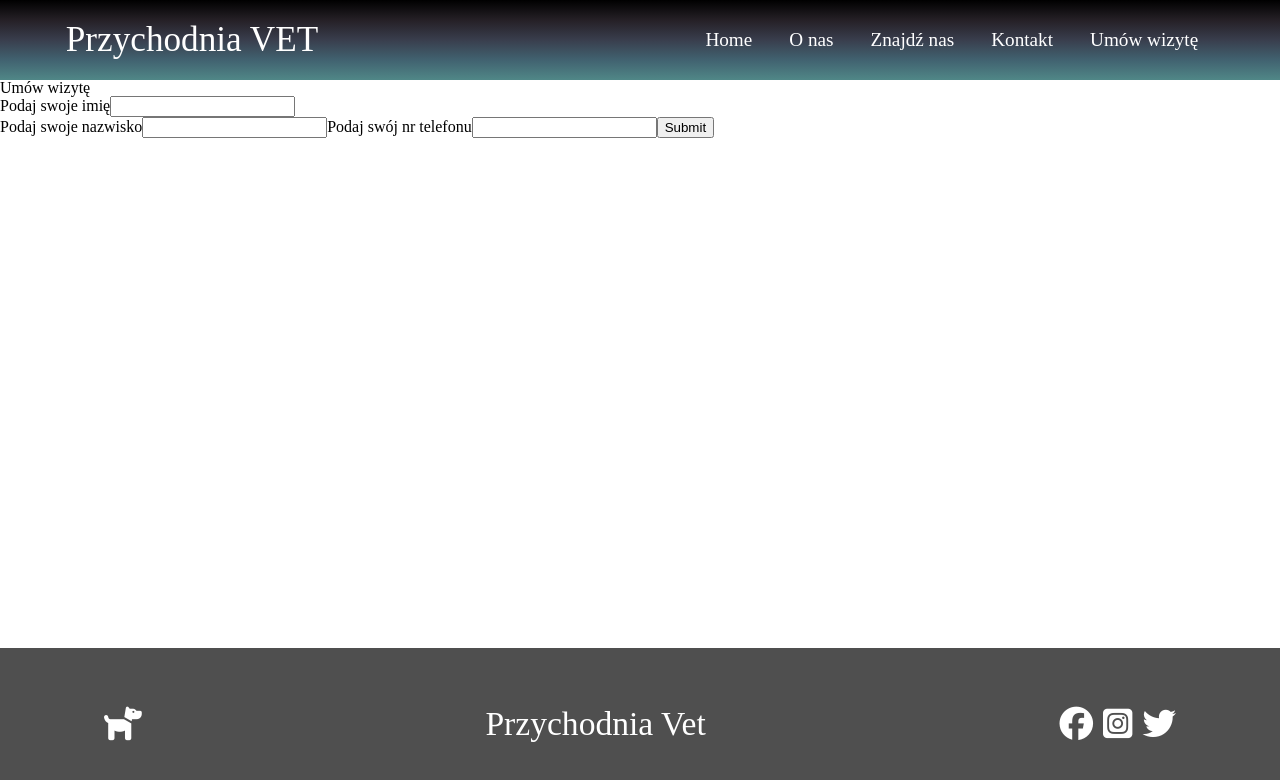
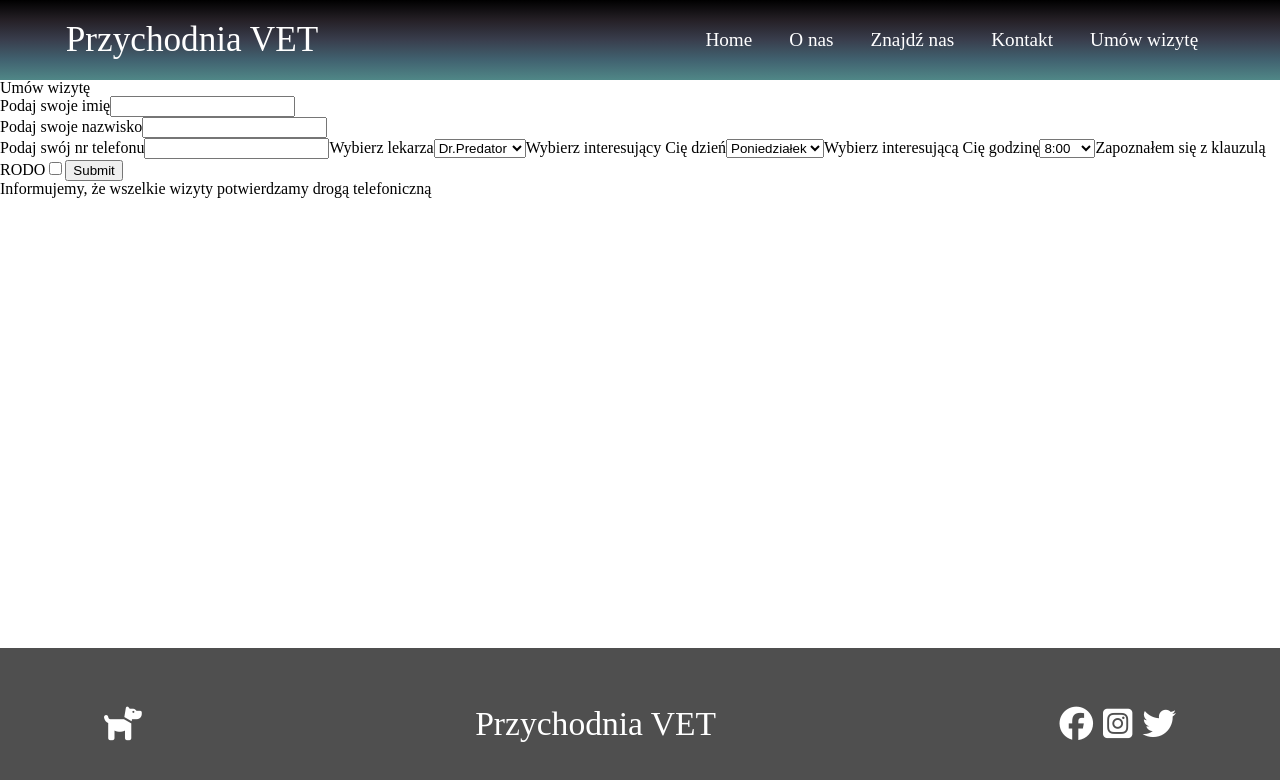
Before and after one commit to Kadavi95/Projektzal, a React (Create React App) app in the folder projekt-zal/: page /appointment in a window 1280 px wide. Shown: the top 780 px of the page. Built offline with nearby package versions, Linux system fonts and the light colour scheme.

Commit message:
Added form to appointment

```diff
--- a/projekt-zal/src/App.js
+++ b/projekt-zal/src/App.js
@@ -10,7 +10,7 @@ import Home from './components/pages/Home';
 
 import Appoint from './components/pages/appointment';
 import findUs from './components/pages/findUs';
-import contactUs from './components/pages/contactUs';
+import ContactUs from './components/pages/contactUs';
 import aboutUs from './components/pages/aboutUs';
 
 function App() {
@@ -21,7 +21,7 @@ function App() {
         <Route path='/' exact component={Home} />
         <Route path='/appointment' component={Appoint} />
         <Route path='/findUs' component={findUs} />
-        <Route path='/contactUs' component={contactUs} />
+        <Route path='/contactUs' component={ContactUs} />
         <Route path='/aboutUs' component={aboutUs} />
       </Switch>
       <Footer/>
--- a/projekt-zal/src/components/Footer.js
+++ b/projekt-zal/src/components/Footer.js
@@ -6,7 +6,7 @@ function Footer() {
         <>
             <div className='footer'>
                 <i className='fas fa-dog'> </i>
-                <p className='footer_text'>Przychodnia Vet</p>
+                <p className='footer_text'>Przychodnia VET</p>
                 <ul className='footer_container_ico'>
                     <li key='1'><a href='www.google.pl' className='fab fa-facebook' target='_blank'> </a></li>
                     <li key='2'><a href='www.google.pl' className='fab fa-instagram-square'target='_blank'> </a></li>
--- a/projekt-zal/src/components/pages/ContactUS.js
+++ b/projekt-zal/src/components/pages/ContactUS.js
@@ -1,6 +1,38 @@
 import React from 'react';
 import '../../App.css';
+import {useForm} from 'react-hook-form'
 
-export default function contactUs() {
-  return <h1 className='contact-us'>CONTACT</h1>;
+export default function ContactUs() {
+  const { register, handleSubmit, errors } = useForm();
+  const onSubmit = data => console.log(data);
+
+  return (
+    <div className='container'>
+      <div className='date'>
+        <h1>Przychodnia VET</h1>
+        <p>Adres: ul. Pieskowa 13b, 10-001 Pieskowo Górne</p>
+        <p>Numer tel: 11 333 222 11</p>
+        <p>Adres mail: pieskigórą@pieski.pl</p>
+        <p>Nr NIP: 313-1313-22-11</p>
+        <p>KRS: 313- 222 222</p>
+      </div>
+      <div>
+        <h1>Napisz do nas wiadomość</h1>
+        <form onSubmit={handleSubmit   (onSubmit)}>
+          <label>
+            Podaj swój adres email:
+            <input type="text" name="email" ref={register({ required: true })}></input>
+            <p>{errors.email && <span>To pole jest wymagane</span>}</p>
+          </label>
+          <label>
+            Wpisz treść wiadmości:
+            <textarea type='textarea' name='textarea'ref={register({ required: true })} ></textarea>
+            <p>{errors.textarea && <span>To pole jest wymagane</span>}</p>
+          </label>
+        <input type="submit" />
+      </form>
+      </div>
+
+    </div>
+  )
 }
--- a/projekt-zal/src/components/pages/appointment.js
+++ b/projekt-zal/src/components/pages/appointment.js
@@ -7,97 +7,71 @@ export default function Appoint() {
   const { register, handleSubmit, errors } = useForm();
   const onSubmit = data => console.log(data);
 
-
-
   return (
     <div className='container'>
       <h1 className='formTitle'>Umów wizytę</h1>
+
       <form onSubmit={handleSubmit(onSubmit)}>
         <label>
           Podaj swoje imię
           <input type="text" name="name" ref={register({ required: true })}></input>
           <p>{errors.name && <span>To pole jest wymagane</span>}</p>
         </label>
+
         <label>
           Podaj swoje nazwisko
           <input type="text" name="surname" ref={register({ required: true })}></input>
-      {errors.surname && <span>To pole jest wymagane</span>}
+          <p>{errors.surname && <span>To pole jest wymagane</span>}</p>
+        </label>
+
+        <label>
+          Podaj swój nr telefonu
+          <input type="number" name="phone" ref={register({ required: true })}></input>
+          {errors.phone && <span>To pole jest wymagane</span>}
+        </label>
+
+        <label>
+          Wybierz lekarza
+          <select name="doctor" ref={register}>
+            <option>Dr.Predator</option>
+            <option>Dr.Kowalski</option>
+            <option>Dr.Nowak</option>
+          </select>
+        </label>
+
+        <label>
+          Wybierz interesujący Cię dzień
+          <select name="day" ref={register}>
+            <option>Poniedziałek</option>
+            <option>Wtorek</option>
+            <option>Środa</option>
+            <option>Czwartek</option>
+            <option>Piątek</option>
+          </select>
+        </label>
+
+        <label>
+          Wybierz interesującą Cię godzinę
+          <select name="hour" ref={register}>
+            <option>8:00</option>
+            <option>9:00</option>
+            <option>10:00</option>
+            <option>11:00</option>
+            <option>12:00</option>
+            <option>13:00</option>
+            <option>14:00</option>
+            <option>15:00</option>
+            <option>16:00</option>
+          </select>
         </label>
         <label>
-        Podaj swój nr telefonu
-      <input type="text" name="phone" ref={register({ required: true })}></input>
-      {errors.phone && <span>To pole jest wymagane</span>}
+          Zapoznałem się z klauzulą RODO
+            <input type='checkbox' name='rodo' ref={register({ required: true })}></input>
+            {errors.rodo && <span>To pole jest wymagane</span>}
         </label>
       <input type="submit" />
-
-      {/* <label>
-            <p>Wpisz swoje imię</p>
-            <input name="name"/>
-      </label>
-      <label>
-            <p>Wpisz swoje nazwisko</p>
-            <input name="name"/>
-      </label>
-      <label>
-            <p>Podaj swój numer telefonu</p>
-            <input name="name"/>
-      </label>
-      <label>
-      <p className='docText'>Wybierz lekarza</p>
-        <select>
-          <option>Lek.Kowalski</option>
-          <option>Lek.Magnuszewski</option>
-          <option>
-            Lek.Predator
-          </option>
-        </select>
-      </label>
-      <p className='dateText'>Wybierz interesujący Cię dzień</p>
-      <label>
-        <select>
-          <option>Poniedziałek</option>
-          <option>Wtorek</option>
-          <option>
-            Środa
-          </option>
-          <option>
-            Czwarek
-          </option>
-          <option>
-            Piątek
-          </option>
-        </select>
-      </label>
-      <p>Wybierz interesującą się godzinę</p>
-      <label>
-        <select>
-          <option>8:00</option>
-          <option>9:00</option>
-          <option>
-            10:00
-          </option>
-          <option>
-            11:00
-          </option>
-          <option>
-            12:00
-          </option>
-          <option>
-            13:00
-          </option>
-          <option>
-            14:00
-          </option>
-          <option>
-            15:00
-          </option>
-        </select>
-      </label>
-      <p>zapoznałem się z treścią klauzuli RODO</p>
-      <input type="checkbox"/>
-      <button type="submit">Submit</button>
-      <h3>Informujemy, że potwierdzenie wizyty przyjdzie do Państwa drogą telefoniczną </h3> */}
       </form>
+      <h1>Informujemy, że wszelkie wizyty potwierdzamy drogą telefoniczną</h1>
     </div>
   )
 }
```
Lines whose indentation alone changed are shown as unchanged.
